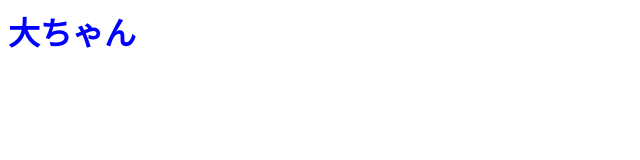
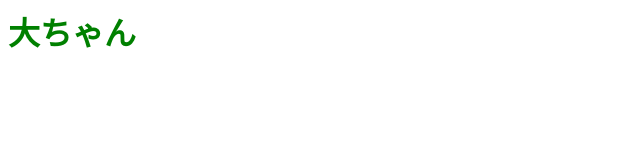
Before and after one commit to daisukeMashiko/my-web, a plain HTML site: page index.html in a window 1280 px wide. Shown: the whole page, without its empty margins (0-640 px from the left). Drawn offline with Linux system fonts and the light colour scheme.

Commit message:
文字色を緑に変更しました。

```diff
--- a/index.html
+++ b/index.html
@@ -1 +1 @@
-<h1 style= "color :blue">大ちゃん</h1>
+<h1 style= "color :green">大ちゃん</h1>
```
